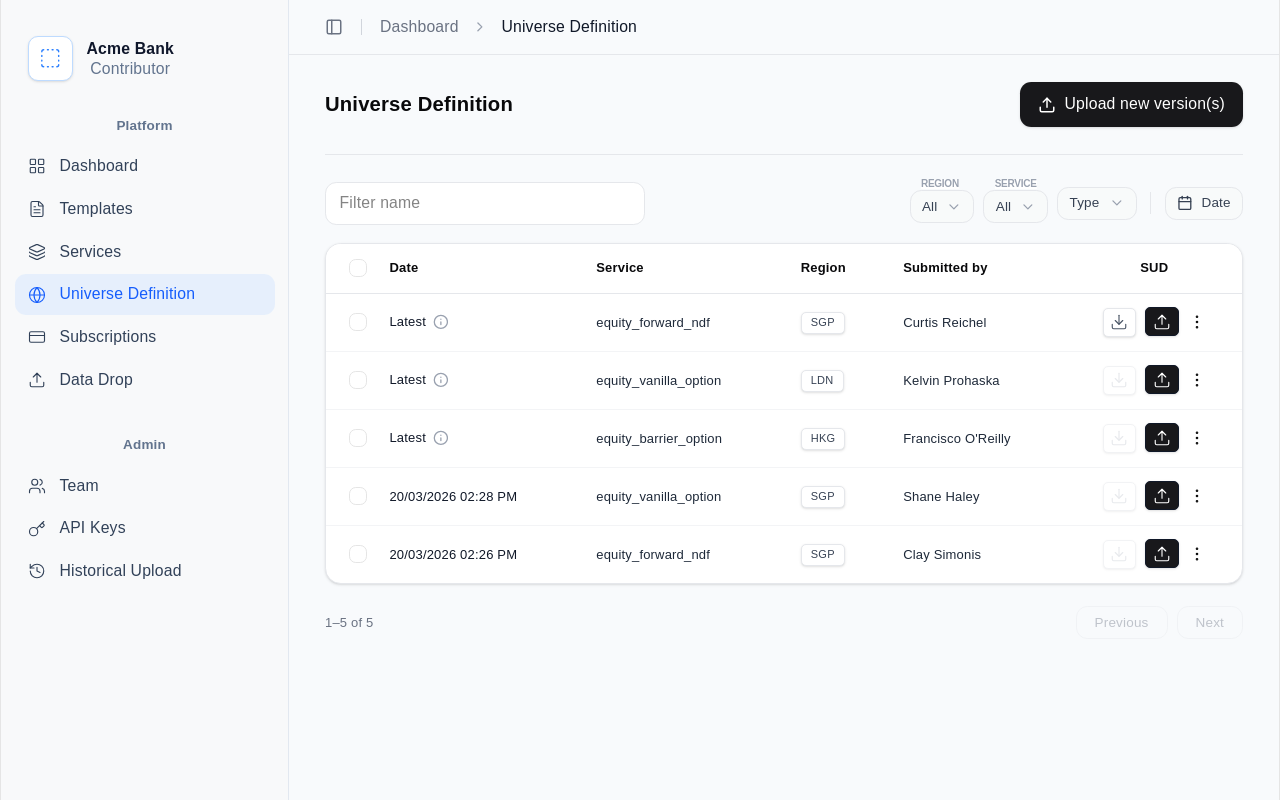
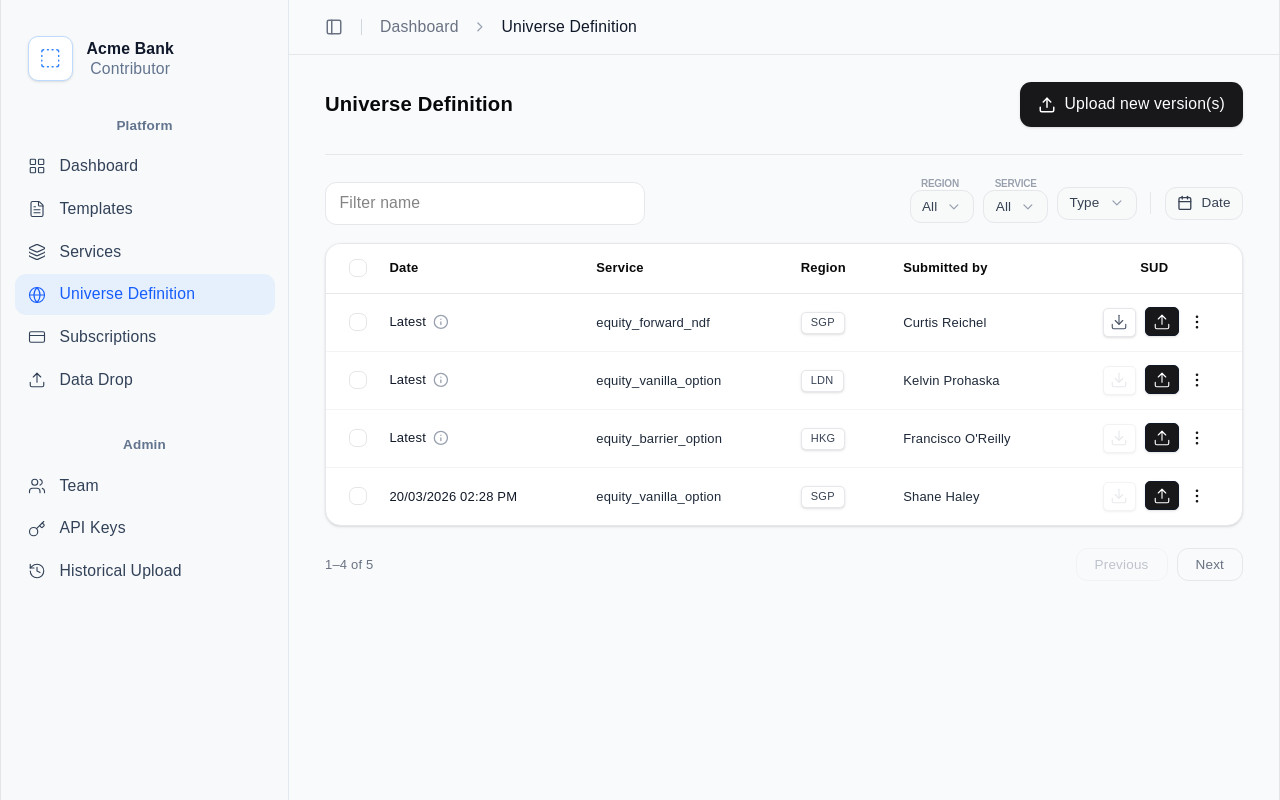
Before and after one commit to neoms21/gemdata-task, a React (Vite) app: page /universe-definition in a window 1280 px wide. Built offline with nearby package versions, Linux system fonts and the light colour scheme; data requests are answered from the project's data file.

Commit message:
readme and page size

```diff
--- a/src/components/UniverseDefinitionTable.tsx
+++ b/src/components/UniverseDefinitionTable.tsx
@@ -20,7 +20,7 @@ import { UniverseDefinitionFooter } from "./UniverseDefinitionFooter";
 import { TooltipProvider } from "./ui/tooltip";
 import { useDeleteUniverseDefinition } from "../queries/useUniverseDefinitions";
 
-const PAGE_SIZE = 7;
+const PAGE_SIZE = 4;
 
 interface UniverseDefinitionTableProps {
   data: UniverseDefinitionItem[];
@@ -73,7 +73,9 @@ export function UniverseDefinitionTable({
     ) {
       try {
         await Promise.all(
-          selectedRows.map((row) => deleteMutation.mutateAsync(row.original.id)),
+          selectedRows.map((row) =>
+            deleteMutation.mutateAsync(row.original.id),
+          ),
         );
         setRowSelection({});
       } catch (error) {
```
Also changed, not shown: 1 other file (tests, documents, lock files or other folders).
